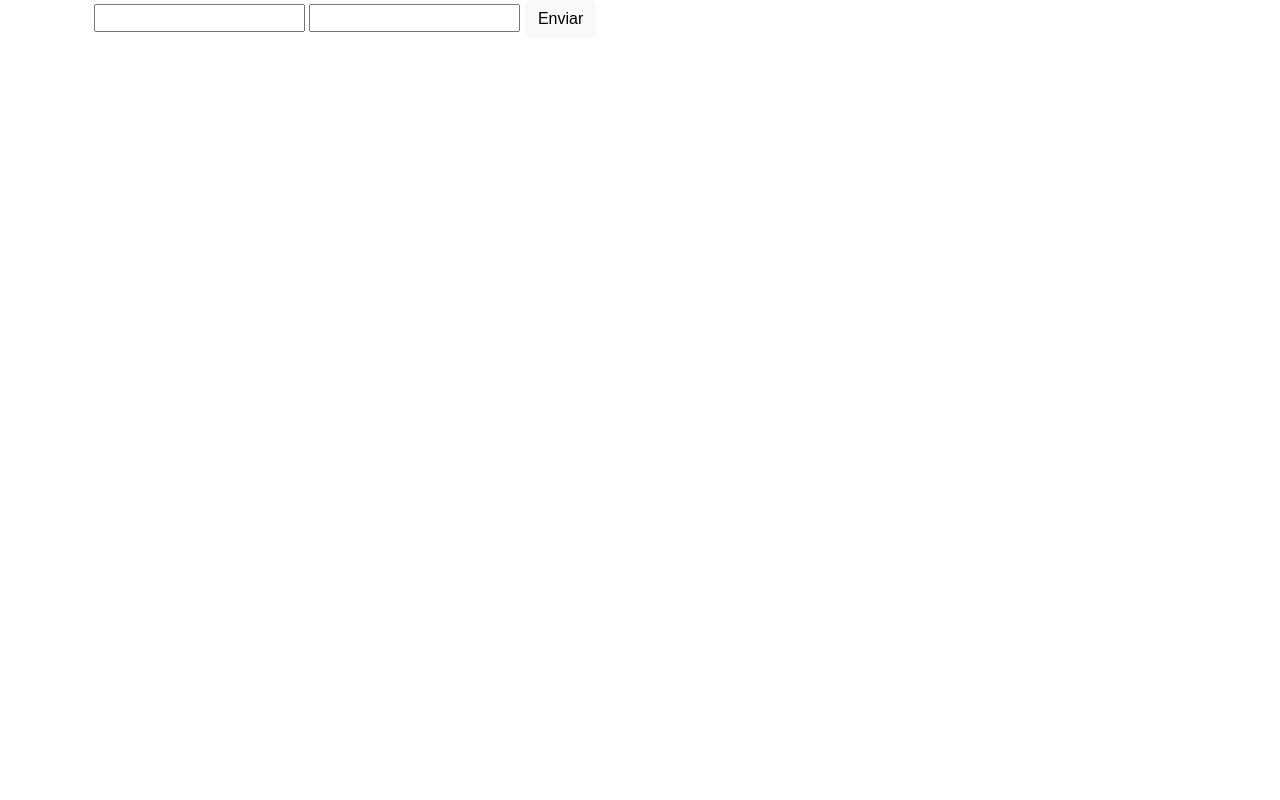
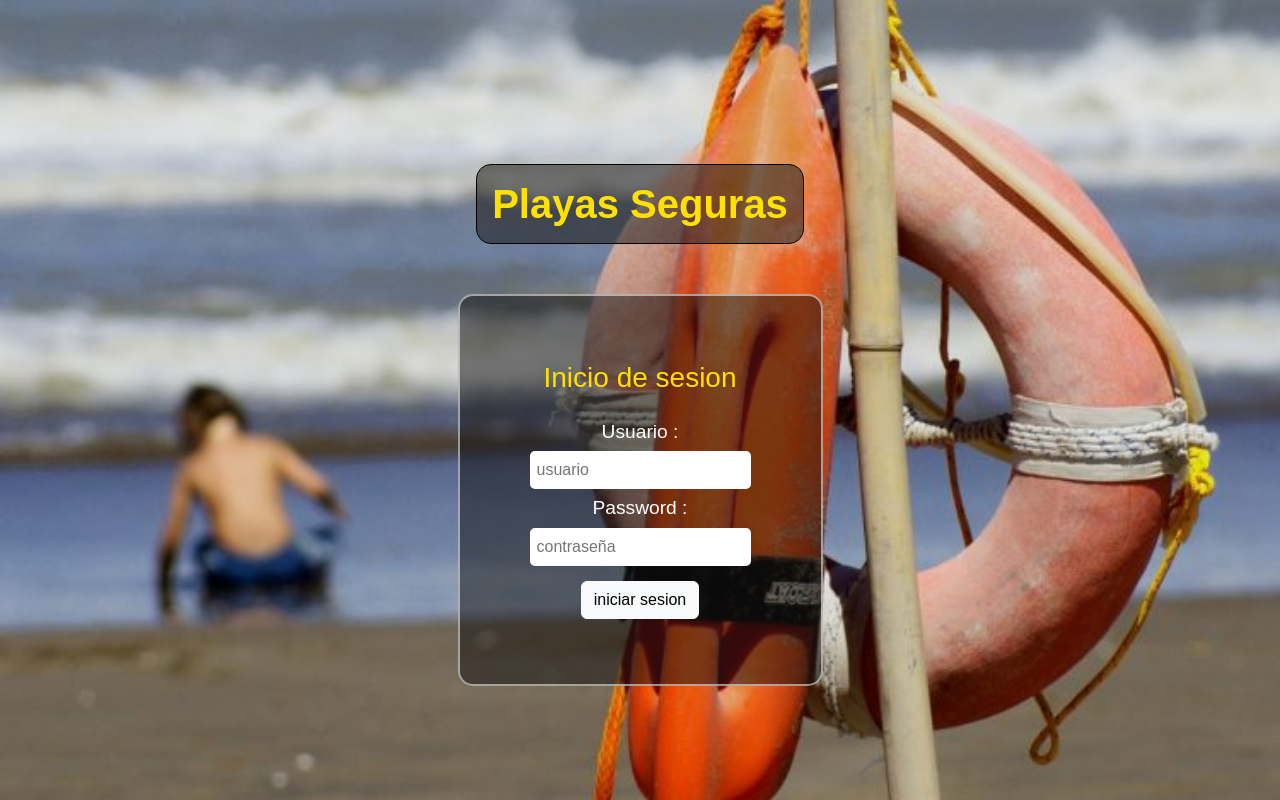
Before and after one commit to Lucas-Epherra/Proyecto-Playa-Segura, a website: page index.html in a window 1280 px wide. Drawn offline with nearby package versions, Linux system fonts and the light colour scheme.

Commit message:
html del login listo

```diff
--- a/index.html
+++ b/index.html
@@ -1,35 +1,54 @@
 <!DOCTYPE html>
 <html lang="en">
+
 <head>
   <meta charset="UTF-8" />
   <meta http-equiv="X-UA-Compatible" content="IE=edge" />
   <meta name="viewport" content="width=device-width, initial-scale=1.0" />
-    <link
-      href="https://cdn.jsdelivr.net/npm/bootstrap@5.2.2/dist/css/bootstrap.min.css"
-      rel="stylesheet"
-      integrity="sha384-Zenh87qX5JnK2Jl0vWa8Ck2rdkQ2Bzep5IDxbcnCeuOxjzrPF/et3URy9Bv1WTRi"
-      crossorigin="anonymous"
-    />
+  <link href="https://cdn.jsdelivr.net/npm/bootstrap@5.2.2/dist/css/bootstrap.min.css" rel="stylesheet"
+    integrity="sha384-Zenh87qX5JnK2Jl0vWa8Ck2rdkQ2Bzep5IDxbcnCeuOxjzrPF/et3URy9Bv1WTRi" crossorigin="anonymous" />
   <link rel="stylesheet" href="./css/style.css" />
   <title>Playa Segura</title>
 </head>
+
 <body>
   <!-------------------- comienzo del main --------------------->
   <main>
-    <div id="login-box" class="container">
-      <form action="#" class="container-fluid">
-        <input type="text">
-        <input type="text">
-        <button class="btn btn-light">Enviar</button>
+    <div class="loginSite">
+
+      <!-- titulo -->
+      <h1 class="titulo">Playas Seguras</h1>
+
+      <!-- login box -->
+
+      <div id="container-login" class="loginBox">
+
+
+        <h3 class="tituloLogin">Inicio de sesion</h3>
+
+        <!-- formulario de login -->
+        <form action="" class="formulario">
+
+          <label for="usuario" class="label">Usuario :</label>
+
+          <input type="text" name="usuario" id="usuario" class="inputStyle" placeholder="usuario">
+
+          <label for="contraseña" class="label">Password :</label>
+
+          <input type="password" name="contraseña" id="contraseña" class="inputStyle" placeholder="contraseña">
+
+          <input type="button" value="iniciar sesion" id="boton" class="btn btn-light boton"></input>
+
         </form>
+
+      </div>
     </div>
   </main>
 
-    <script
-      src="https://cdn.jsdelivr.net/npm/bootstrap@5.2.2/dist/js/bootstrap.bundle.min.js"
+  <script src="https://cdn.jsdelivr.net/npm/bootstrap@5.2.2/dist/js/bootstrap.bundle.min.js"
     integrity="sha384-OERcA2EqjJCMA+/3y+gxIOqMEjwtxJY7qPCqsdltbNJuaOe923+mo//f6V8Qbsw3"
-      crossorigin="anonymous"
-    ></script>
+    crossorigin="anonymous"></script>
   <script src="./js/login.js"></script>
 </body>
+
 </html>
--- a/package.json
+++ b/package.json
@@ -3,10 +3,9 @@
     "node-sass": "^7.0.3",
     "nodemon": "^2.0.20"
   },
-  "name": "p.final-epherra-coder-js",
+  "name": "p.final-epherra-coder",
   "version": "1.0.0",
   "main": "main.js",
-  "devDependencies": {},
   "scripts": {
     "test": "echo \"Error: no test specified\" && exit 1",
     "build-css": "node-sass --include-path scss scss/main.scss css/style.css",
@@ -22,5 +21,6 @@
     "url": "https://github.com/Lucas-Epherra/P.FINAL-EPHERRA-CODER-JS/issues"
   },
   "homepage": "https://github.com/Lucas-Epherra/P.FINAL-EPHERRA-CODER-JS#readme",
+  "devDependencies": {},
   "description": ""
 }
--- /dev/null
+++ b/scss/layouts/_login.scss
@@ -0,0 +1,66 @@
+.loginSite {
+    background-image: url('../../imagenes/Foto-de-Valen-Vitolla-1-750x536.jpg');
+    background-repeat: no-repeat;
+    background-size:cover;
+    height:100vh;
+    display: flex;
+    flex-direction: column;
+    align-items: center;
+    justify-content: center;
+
+    .titulo{
+        margin:50px;
+        font-weight: 700;
+        padding: 15px;
+        background-color:  rgba(22, 21, 21, 0.517);
+        border: solid black 1px;
+        border-radius: 15px;
+        color: rgb(255, 225, 0);
+    }
+
+    .loginBox {
+        background-color: rgba(22, 21, 21, 0.517);
+        padding: 50px;
+        border-radius: 15px;
+        display: flex;
+        flex-direction: column;
+        margin: 0 auto;
+        height: fit-content;
+        border: solid rgba(255, 255, 255, 0.527) 2px;
+
+        .tituloLogin {
+            margin-top: 15px;
+            text-align: center;
+            color: rgb(255, 225, 0);
+        }
+
+
+        .formulario {
+            display: flex;
+            align-self: center;
+            flex-direction: column;
+            align-items: center;
+            padding: 15px;
+
+
+            .label {
+                font-weight: 400;
+                font-size: larger;
+                color: white;
+            }
+
+
+            .inputStyle {
+                border-radius: 5px;
+                border: solid white 2px;
+                padding: 5px;
+                margin: 5px;
+
+            }
+
+            .boton {
+                margin-top: 10px;
+            }
+        }
+    }
+}
--- a/scss/main.scss
+++ b/scss/main.scss
@@ -14,7 +14,7 @@
 @import './header/header.scss';
 
 //import layout login
-@import './layouts/login.scss';
+@import './layouts/_login.scss';
 
 //import footer
 @import './footer/footer.scss';
```
Also changed, not shown: css/style.css, scss/layouts/login.scss (deleted), 2 other files. Lines whose indentation alone changed are shown as unchanged.
